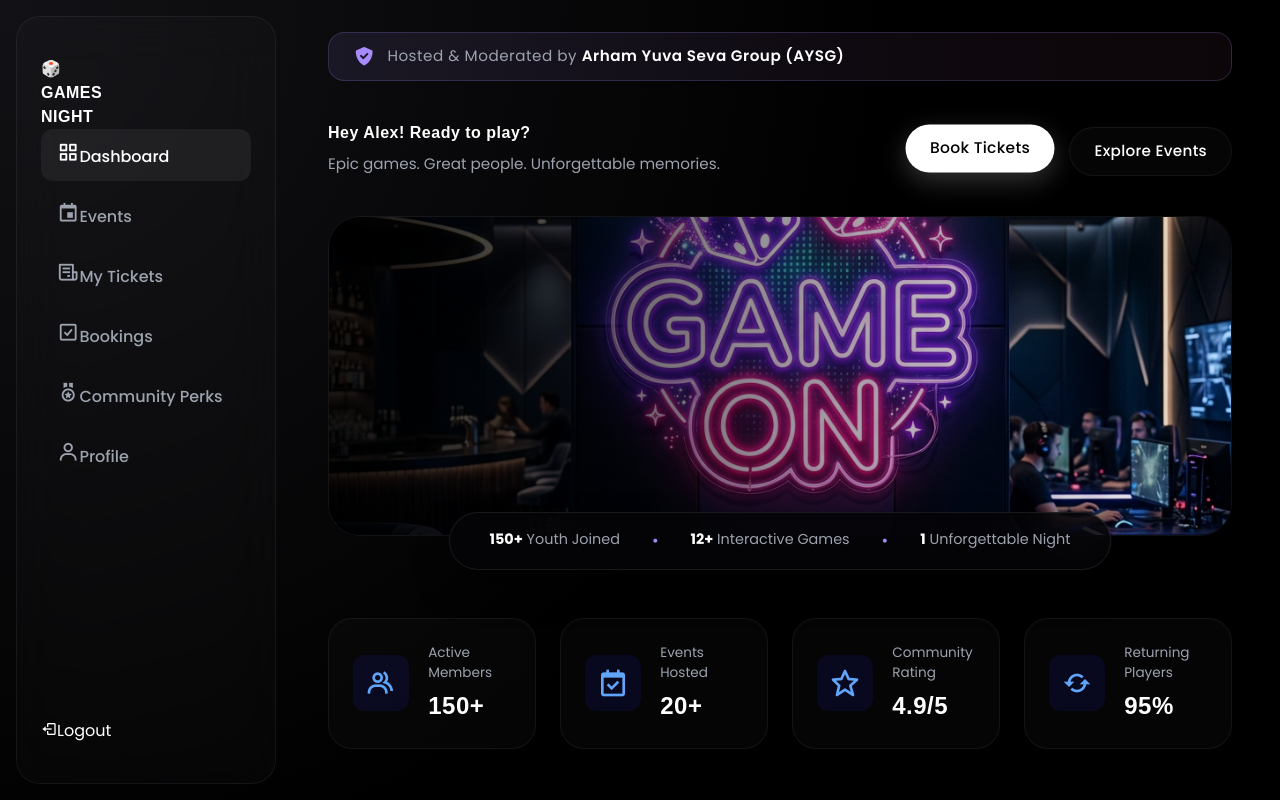
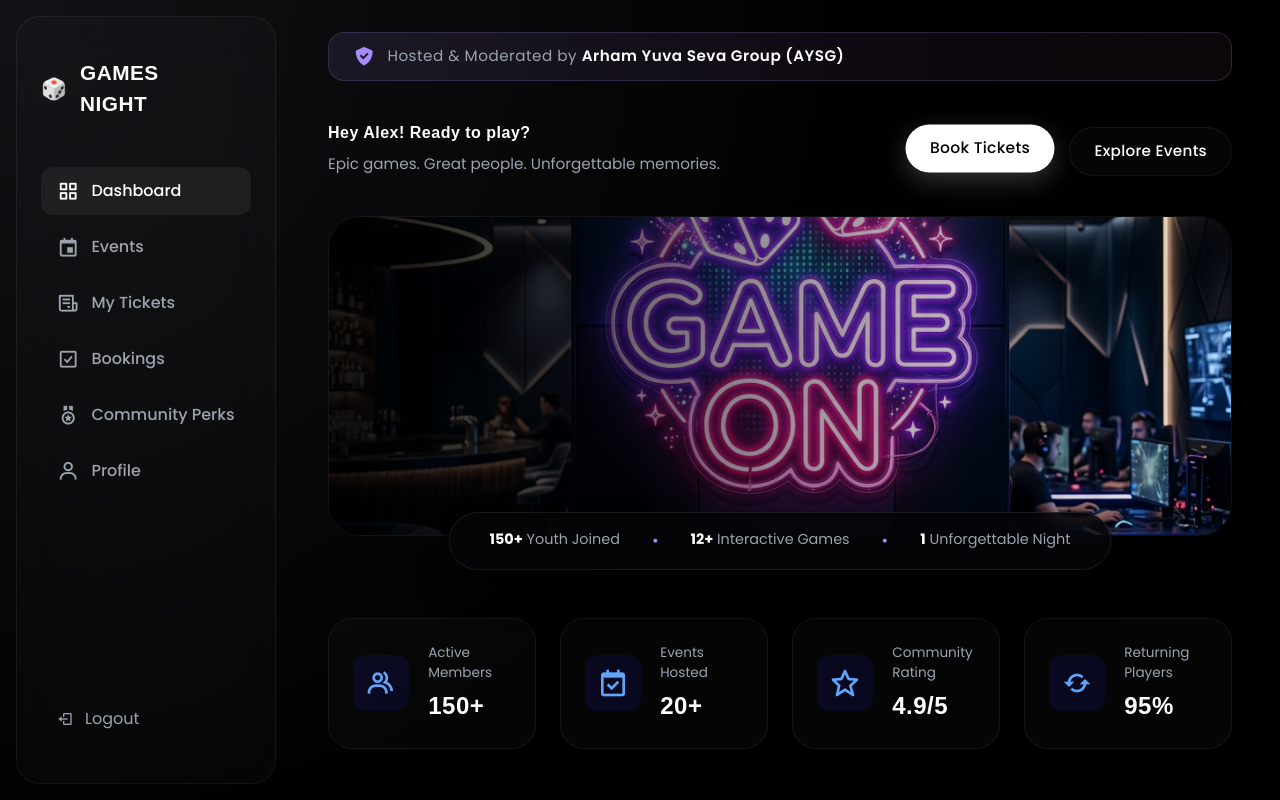
Before and after one commit to moksh2305/games-night, a Next.js app: page / in a window 1280 px wide. Built offline with nearby package versions, Linux system fonts and the light colour scheme; no server answers; the database is empty; a web font is replaced by a local one.

Commit message:
Fix Sidebar congestion and make platform fully mobile responsive

```diff
--- a/app/globals.css
+++ b/app/globals.css
@@ -142,7 +142,7 @@ h1, h2, h3, h4, h5, h6 {
     z-index: 100;
 }
 
-.logo {
+.logo-container {
     display: flex;
     align-items: center;
     gap: 12px;
@@ -172,6 +172,14 @@ h1, h2, h3, h4, h5, h6 {
     color: var(--text-muted);
     transition: var(--transition);
     font-weight: 500;
+}
+.nav-links li a {
+    display: flex;
+    align-items: center;
+    gap: 12px;
+    width: 100%;
+    color: inherit;
+    text-decoration: none;
 }
 .nav-links li i {
     font-size: 1.4rem;
@@ -215,7 +223,7 @@ h1, h2, h3, h4, h5, h6 {
     font-size: 0.75rem;
     color: var(--text-main);
 }
-.logout {
+.bottom-nav a {
     display: flex;
     align-items: center;
     gap: 12px;
@@ -224,7 +232,7 @@ h1, h2, h3, h4, h5, h6 {
     padding: 12px 16px;
     transition: var(--transition);
 }
-.logout:hover {
+.bottom-nav a:hover {
     color: #ff3c3c;
 }
 
@@ -889,3 +897,104 @@ header {
     .dashboard-bottom { grid-template-columns: 1fr; }
     .profile-layout { grid-template-columns: 1fr; }
 }
+
+@media (max-width: 768px) {
+    .sidebar {
+        position: fixed;
+        bottom: 0;
+        left: 0;
+        width: 100%;
+        height: 70px;
+        margin: 0;
+        border-radius: 24px 24px 0 0;
+        padding: 0;
+        flex-direction: row;
+        justify-content: center;
+        border-bottom: none;
+        border-left: none;
+        border-right: none;
+    }
+    .logo-container, .bottom-nav, .links_name {
+        display: none !important;
+    }
+    .nav-links {
+        display: flex;
+        flex-direction: row;
+        justify-content: space-around;
+        width: 100%;
+        margin: 0;
+        padding: 0;
+    }
+    .nav-links li {
+        flex: 1;
+        margin: 0;
+        border-radius: 0;
+        justify-content: center;
+    }
+    .nav-links li a {
+        justify-content: center;
+        padding: 20px 0;
+    }
+    .nav-links li i {
+        font-size: 1.8rem;
+    }
+    .nav-links li.active {
+        background: transparent;
+    }
+    .nav-links li.active i {
+        color: var(--neon-purple);
+        text-shadow: 0 0 10px var(--neon-purple);
+    }
+    .main-content {
+        margin-left: 0;
+        padding: 1rem 1rem 100px 1rem; /* Space for bottom nav */
+    }
+    header {
+        flex-direction: column;
+        align-items: flex-start;
+        gap: 1rem;
+    }
+    .header-actions {
+        width: 100%;
+        display: flex;
+        flex-direction: column;
+    }
+    .header-actions button {
+        width: 100%;
+        justify-content: center;
+    }
+    .stats-grid {
+        grid-template-columns: 1fr;
+    }
+    .mytickets-layout {
+        flex-direction: column;
+    }
+    .mytickets-layout > div {
+        width: 100% !important;
+    }
+    .boarding-pass {
+        flex-direction: column;
+    }
+    .pass-right {
+        width: 100%;
+        padding: 1.5rem;
+    }
+    .pass-divider {
+        width: 100%;
+        height: 2px;
+        background: repeating-linear-gradient(to right, var(--glass-border) 0, var(--glass-border) 10px, transparent 10px, transparent 20px);
+    }
+    .pass-divider::before {
+        left: -16px;
+        top: -14px;
+        border-bottom: none;
+        border-right: 1px solid var(--glass-border);
+    }
+    .pass-divider::after {
+        right: -16px;
+        left: auto;
+        bottom: -14px;
+        border-top: none;
+        border-left: 1px solid var(--glass-border);
+    }
+}
--- a/app/mytickets/page.tsx
+++ b/app/mytickets/page.tsx
@@ -24,7 +24,7 @@ export default async function MyTicketsPage() {
         </div>
       </header>
 
-      <div style={{ display: 'flex', gap: '2rem', alignItems: 'flex-start' }}>
+      <div className="mytickets-layout" style={{ display: 'flex', gap: '2rem', alignItems: 'flex-start' }}>
         <div style={{ flex: 1 }}>
           <div className="tabs">
         <button className="tab active">Upcoming</button>
```
